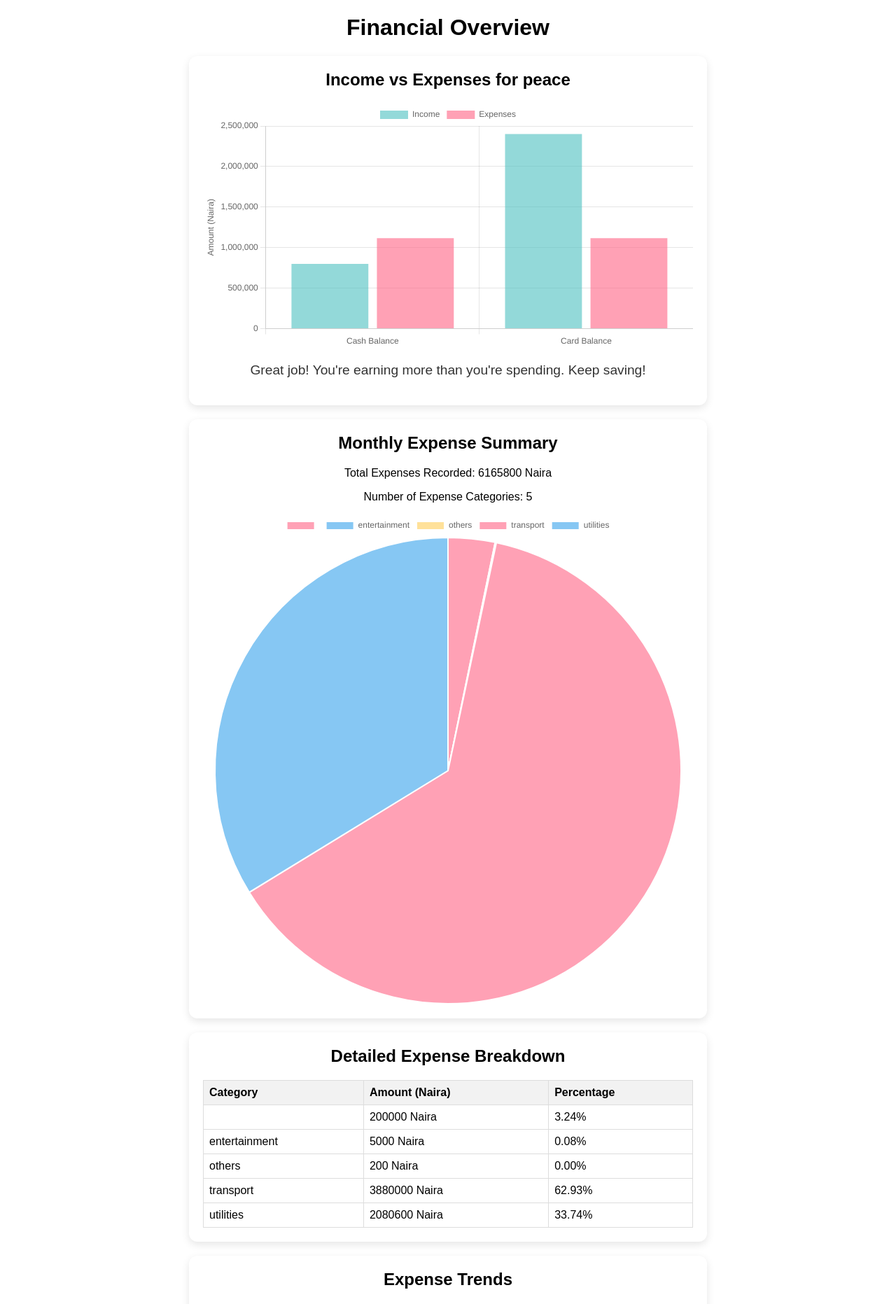
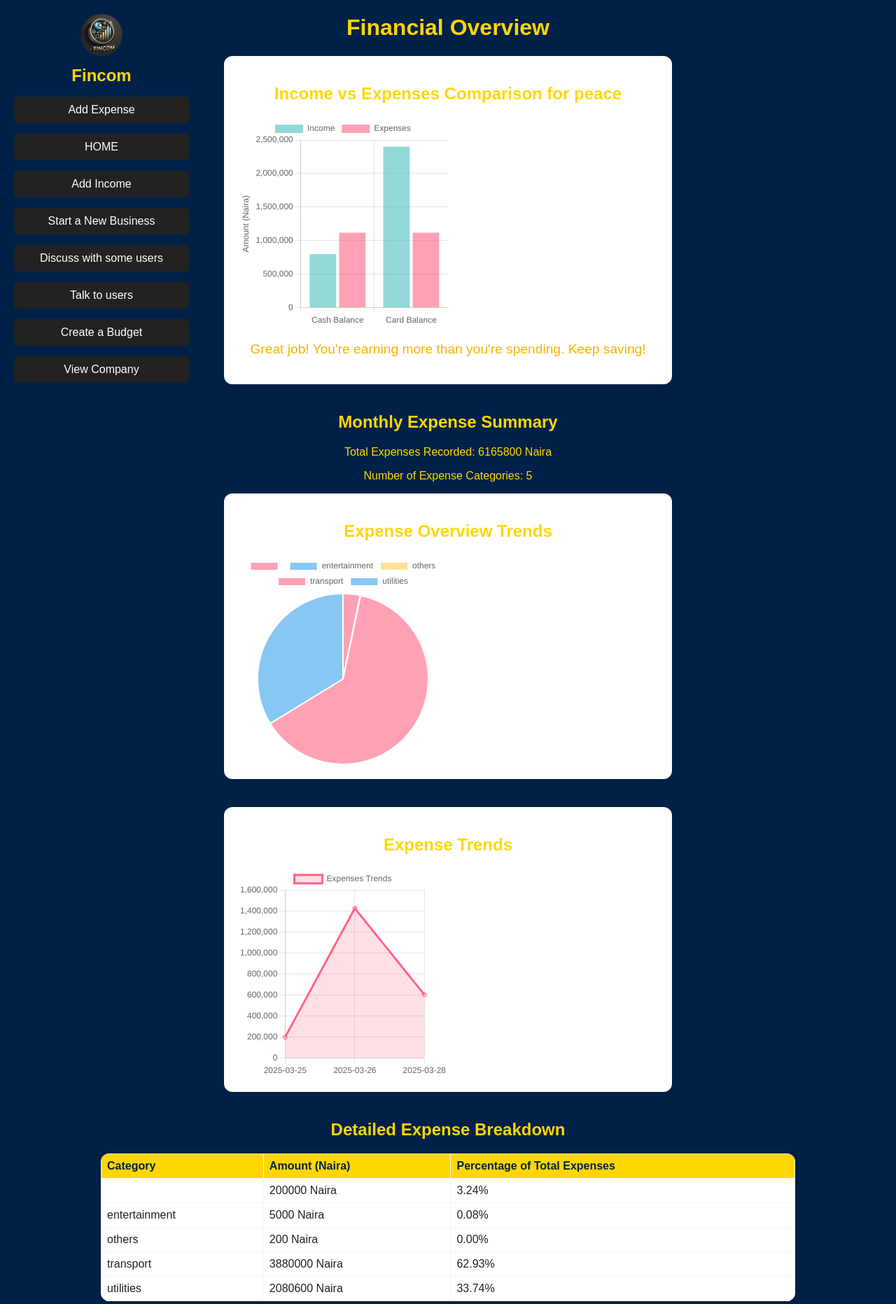
Before and after one commit to Prosperiko/Fincom, a Flask app: page /ana in a window 1280 px wide. Shown: the top 1863 px of the page at 70% size. Run offline with Flask 3, Linux system fonts and the light colour scheme; a user stored in the database is signed in; data comes from the database, SQL or seed files in the repository.

Commit message:
updated some pages

```diff
--- /dev/null
+++ b/static/css/analysics2.css
@@ -0,0 +1,127 @@
+:root {
+    --color-navy: #002147; /* Dark Blue */
+    --color-gold: #FFD700; /* Gold */
+    --color-light-grey: #F5F5F5; /* Light Gray */
+    --color-deep-blue: #1f2641; /* Deep Blue */
+    --color-white: #fff; /* White */
+    --color-medium-grey: #222; /* Medium Grey */
+    --highlight-gold: #f4b400; /* Highlight Gold */
+    --shadow-color: rgba(0, 33, 71, 0.4); /* Shadow Color */
+}
+
+body {
+    font-family: Arial, sans-serif;
+    text-align: center;
+    margin: 20px;
+    background: var(--color-navy);
+    color: var(--color-gold);
+}
+
+.chart-container {
+    max-width: 600px;
+    margin: auto;
+    background: var(--color-white);
+    border-radius: 12px;
+    box-shadow: 0 4px 12px var(--shadow-color);
+    padding: 20px;
+    margin-bottom: 40px; /* Add space below the graph */
+}
+
+canvas {
+    max-width: 80%; /* Reduced from 100% to 80% */
+    height: 200px; /* Set a fixed height for smaller graphs */
+}
+
+table {
+    width: 80%; /* Reduce the table width */
+    margin: 0 auto 20px auto; /* Center the table and add space below */
+    border-collapse: collapse;
+    background: var(--color-white);
+    color: var(--color-medium-grey);
+    box-shadow: 0 4px 8px var(--shadow-color);
+    border-radius: 12px;
+    overflow: hidden;
+}
+
+th, td {
+    border: 1px solid var(--color-light-grey);
+    padding: 8px;
+    text-align: left;
+}
+
+th {
+    background-color: var(--color-gold);
+    color: var(--color-navy);
+    font-weight: bold;
+}
+
+#financialAdvice {
+    margin-top: 20px;
+    font-size: 1.2em;
+    color: var(--highlight-gold);
+}
+
+.small-card {
+    width: 40px;
+    padding: 15px;
+    margin: 10px auto;
+    border-radius: 10px;
+    background-color: var(--color-light-grey);
+    box-shadow: 0 2px 8px var(--shadow-color);
+    color: var(--color-medium-grey);
+}
+
+.small-card canvas {
+    display: block;
+    margin: 0 auto;
+}
+.sidebar {
+    width: 250px;
+    background-color: var(--color-navy);
+    color: var(--color-white);
+    height: 100vh;
+    position: fixed;
+    top: 0;
+    left: 0;
+    overflow-y: auto;
+    padding: 20px;
+    box-shadow: 2px 0 5px var(--shadow-color);
+}
+
+.sidebar-header {
+    text-align: center;
+}
+
+.sidebar-header .logo {
+    width: 60px;
+    border-radius: 50%;
+}
+
+.sidebar h2 {
+    margin: 10px 0;
+    color: var(--color-gold);
+}
+
+.sidebar-menu {
+    list-style: none;
+    padding: 0;
+}
+
+.sidebar-menu li {
+    margin: 15px 0;
+}
+
+.sidebar-menu a {
+    color: var(--color-white);
+    text-decoration: none;
+    display: block;
+    padding: 10px;
+    background-color: var(--color-medium-grey);
+    border-radius: 5px;
+    transition: 0.3s;
+}
+
+.sidebar-menu a:hover {
+    background-color: var(--color-gold);
+    color: var(--color-navy);
+}
--- a/template/ana.html
+++ b/template/ana.html
@@ -4,142 +4,123 @@
     <meta charset="UTF-8">
     <meta name="viewport" content="width=device-width, initial-scale=1.0">
     <title>Financial Overview</title>
-    <link rel="stylesheet" href="../static/css/overview.css">
+    <link rel="stylesheet" href="../static/css/analysics2.css">
     <link rel="icon" type="image/webp" href="../static/img/logo.webp">
     <script src="https://cdn.jsdelivr.net/npm/chart.js"></script>
-    <style>
-        body {
-            font-family: Arial, sans-serif;
-            text-align: center;
-            margin: 20px;
-        }
-        .chart-container, .card {
-            max-width: 700px;
-            margin: auto;
-        }
-        canvas {
-            max-width: 100%;
-            height: auto;
-        }
-        table {
-            width: 100%;
-            border-collapse: collapse;
-            margin-top: 20px;
-        }
-        th, td {
-            border: 1px solid #ddd;
-            padding: 8px;
-            text-align: left;
-        }
-        th {
-            background-color: #f2f2f2;
-        }
-        #financialAdvice {
-            margin-top: 20px;
-            font-size: 1.2em;
-            color: #333;
-        }
-        .card {
-            background: #fff;
-            box-shadow: 0 4px 12px rgba(0, 0, 0, 0.1);
-            border-radius: 12px;
-            padding: 20px;
-            margin: 20px auto;
-            text-align: center;
-        }
-        .card h2 {
-            margin-top: 0;
-        }
-        .summary-text {
-            margin-top: 15px;
-            font-size: 1em;
-            color: #444;
-        }
-    </style>
+
+
 </head>
 <body>
+
+    <div class="sidebar">
+        <div class="sidebar-header">
+            <img src="{{ url_for('static', filename='img/logo.webp') }}" alt="Logo" class="logo">
+            <h2>Fincom</h2>
+        </div>
+        <ul class="sidebar-menu">
+            <li><a href="/expenses" onclick="changeBackground('img/bank.jpg')">Add Expense</a></li>
+            <li><a href="/home1" onclick="changeBackground('img/bank.jpg')">HOME</a></li>
+            <li><a href="/income" onclick="changeBackground('img/graph1.jpg')">Add Income</a></li>
+            <li><a href="/Business_advice" onclick="changeBackground('img/business-bg.jpg')">Start a New Business</a></li>
+            <li><a href="/chatbox" onclick="changeBackground('img/chatbot-bg.jpg')">Discuss with some users </a></li>
+            <li><a href="/community" onclick="changeBackground('img/community-bg.jpg')">Talk to users</a></li>
+            <li><a href="/budget" onclick="changeBackground('img/community-bg.jpg')">Create a Budget</a></li>
+            <li><a href="/worker_dashboard" onclick="changeBackground('img/community-bg.jpg')">View Company</a></li>
+        </ul>
+    </div>
+
     <h1>Financial Overview</h1>
 
-    <!-- Income vs Expenses Comparison -->
-    <section class="card">
-        <h2>Income vs Expenses for <span id="username"></span></h2>
-        <canvas id="incomeExpensesChart"></canvas>
-        <div id="financialAdvice" class="summary-text"></div>
+    <!-- Income vs Expenses Comparison Section -->
+    <section class="chart-container">
+        <h2>Income vs Expenses Comparison for <span id="username"></span></h2>
+        <canvas id="incomeExpensesChart" width="300" height="300"></canvas>
+        <div id="financialAdvice"></div>
     </section>
 
-    <!-- Monthly Expense Summary -->
-    <section class="card">
+    <!-- Expense Overview Section -->
+    <section class="expense-summary">
         <h2>Monthly Expense Summary</h2>
         <p>Total Expenses Recorded: <span id="totalExpenses">0</span> Naira</p>
         <p>Number of Expense Categories: <span id="expenseCategories">0</span></p>
-        <canvas id="expenseChart"></canvas>
     </section>
 
-    <!-- Expense Breakdown -->
-    <section class="card">
+    <section class="chart-container">
+        <h2>Expense Overview Trends</h2>
+        <canvas id="expenseChart" width="300" height="300"></canvas>
+    </section>
+
+    <!-- Expense Trends Section -->
+    <section class="chart-container">
+        <h2>Expense Trends</h2>
+        <canvas id="expensesTrendChart" width="300" height="300"></canvas>
+    </section>
+
+    <!-- Detailed Expense Breakdown -->
+    <section class="expense-breakdown">
         <h2>Detailed Expense Breakdown</h2>
         <table>
             <thead>
                 <tr>
                     <th>Category</th>
                     <th>Amount (Naira)</th>
-                    <th>Percentage</th>
+                    <th>Percentage of Total Expenses</th>
                 </tr>
             </thead>
             <tbody id="expenseTable">
-                <tr><td colspan="3">No expenses recorded yet.</td></tr>
+                <tr>
+                    <td colspan="3" style="text-align: center;">No expenses recorded yet.</td>
+                </tr>
             </tbody>
         </table>
     </section>
 
-    <!-- Expense Trend Chart -->
-    <section class="card">
-        <h2>Expense Trends</h2>
-        <canvas id="expensesTrendChart"></canvas>
-    </section>
+    <hr>
 
-    <!-- Monthly Income Summary -->
-    <section class="card">
+    <!-- Income Overview Section -->
+    <section class="income-summary">
         <h2>Monthly Income Summary</h2>
         <p>Total Income Recorded: <span id="totalIncome">0</span> Naira</p>
         <p>Number of Income Sources: <span id="incomeSources">0</span></p>
-        <canvas id="incomeChart"></canvas>
     </section>
 
-    <!-- Income Breakdown -->
-    <section class="card">
+    <section class="chart-container">
+        <h2>Income Overview Trends</h2>
+        <canvas id="incomeChart" width="300" height="300"></canvas>
+    </section>
+
+    <!-- Income Trends Section -->
+    <section class="chart-container">
+        <h2>Income Trends</h2>
+        <canvas id="incomeTrendChart" width="300" height="300"></canvas>
+    </section>
+
+    <!-- Detailed Income Breakdown -->
+    <section class="income-breakdown">
         <h2>Detailed Income Breakdown</h2>
         <table>
             <thead>
                 <tr>
                     <th>Category</th>
                     <th>Amount (Naira)</th>
-                    <th>Percentage</th>
+                    <th>Percentage of Total Income</th>
                 </tr>
             </thead>
             <tbody id="incomeTable">
-                <tr><td colspan="3">No income recorded yet.</td></tr>
+                <tr>
+                    <td colspan="3" style="text-align: center;">No income recorded yet.</td>
+                </tr>
             </tbody>
         </table>
     </section>
 
-    <!-- Income Trend Chart -->
-    <section class="card">
-        <h2>Income Trends</h2>
-        <canvas id="incomeTrendChart"></canvas>
-    </section>
+    <hr>
 
-    <!-- Total Expenses Summary -->
-    <section class="card">
-        <h2>Total Expenses</h2>
-        <p>The total expense amount is: <strong id="totalExpenseAmount">0</strong> Naira</p>
-        <button onclick="window.location.href='expenses'">Add More Expenses</button>
-    </section>
+    <!-- Total Expenses Section -->
 
-    <!-- Scripts -->
+
+    <!-- Chart.js Script -->
     <script>
-        // (Script remains the same as in your latest version)
-        // To save space here, let me know if you'd like the full updated JavaScript as well
         async function fetchUserFinancials() {
             try {
                 const response = await fetch('/api/user_financials');
@@ -183,7 +164,8 @@
                     ]
                 },
                 options: {
-                    responsive: true,
+                    responsive: false,
+                    maintainAspectRatio: false,
                     scales: {
                         y: {
                             beginAtZero: true,
@@ -247,7 +229,8 @@
                     }]
                 },
                 options: {
-                    responsive: true,
+                    responsive: false,
+                    maintainAspectRatio: false,
                     plugins: {
                         legend: { position: 'top' }
                     }
@@ -288,7 +271,8 @@
                     }]
                 },
                 options: {
-                    responsive: true,
+                    responsive: false,
+                    maintainAspectRatio: false,
                     plugins: {
                         legend: { position: 'top' }
                     }
@@ -316,7 +300,8 @@
                     }]
                 },
                 options: {
-                    responsive: true,
+                    responsive: false,
+                    maintainAspectRatio: false,
                     scales: {
                         y: {
                             beginAtZero: true
@@ -346,7 +331,8 @@
                     }]
                 },
                 options: {
-                    responsive: true,
+                    responsive: false,
+                    maintainAspectRatio: false,
                     scales: {
                         y: {
                             beginAtZero: true
@@ -364,6 +350,6 @@
             await drawIncomeTrendChart();
         });
     </script>
-    </script>
+
 </body>
 </html>
--- a/template/expenses.html
+++ b/template/expenses.html
@@ -19,7 +19,7 @@
         <li><a href="/home1" onclick="changeBackground('img/bank.jpg')">HOME</a></li>
         <li><a href="/get_profit" onclick="changeBackground('img/cash.jpg')">Profit</a></li>
         <li><a href="/income" onclick="changeBackground('img/graph1.jpg')">Add Income</a></li>
-        <li><a href="/Analysis" onclick="changeBackground('img/analysis-bg.jpg')">Analysis</a></li>
+        <li><a href="/ana" onclick="changeBackground('img/analysis-bg.jpg')">Analysis</a></li>
         <li><a href="/Business_advice" onclick="changeBackground('img/business-bg.jpg')">Start a New Business</a></li>
         <li><a href="/chatbot" onclick="changeBackground('img/chatbot-bg.jpg')">Talk to our AI</a></li>
         <li><a href="/community" onclick="changeBackground('img/community-bg.jpg')">Talk to Millionaires</a></li>
@@ -80,7 +80,7 @@
       <input type="number" name="quantity" id="quantity" placeholder="Enter quantity" required>
 
       <button type="submit">Add Expense</button>
-      <button type="button" class="back-button" onclick="window.history.back();">Back</button> <!-- Back button -->
+       <!-- Back button -->
     </form>
 
   </div>
--- a/template/income.html
+++ b/template/income.html
@@ -20,7 +20,7 @@
         <li><a href="/home1" onclick="changeBackground('img/bank.jpg')">HOME</a></li>
         <li><a href="/get_profit" onclick="changeBackground('img/cash.jpg')">Profit</a></li>
         <li><a href="/expenses" onclick="changeBackground('img/graph1.jpg')">Add Expense</a></li>
-        <li><a href="/Analysis" onclick="changeBackground('img/analysis-bg.jpg')">Analysis</a></li>
+        <li><a href="/ana" onclick="changeBackground('img/analysis-bg.jpg')">Analysis</a></li>
         <li><a href="/Business_advice" onclick="changeBackground('img/business-bg.jpg')">Start a New Business</a></li>
         <li><a href="/chatbot" onclick="changeBackground('img/chatbot-bg.jpg')">Talk to our AI</a></li>
         <li><a href="/community" onclick="changeBackground('img/community-bg.jpg')">Talk to Millionaires</a></li>
@@ -81,7 +81,7 @@
       <input type="number" name="quantity" id="quantity" placeholder="Enter quantity" required>
 
       <button type="submit">Add Income</button>
-      <button type="button" class="back-button" onclick="window.history.back();">Back</button> <!-- Back button -->
+      <!-- Back button -->
     </form>
   </div>
   <footer>
```
